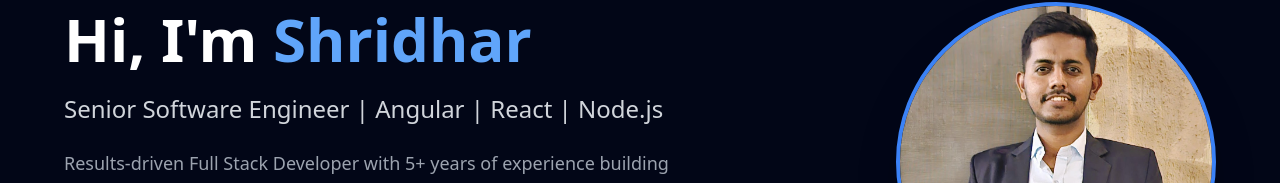
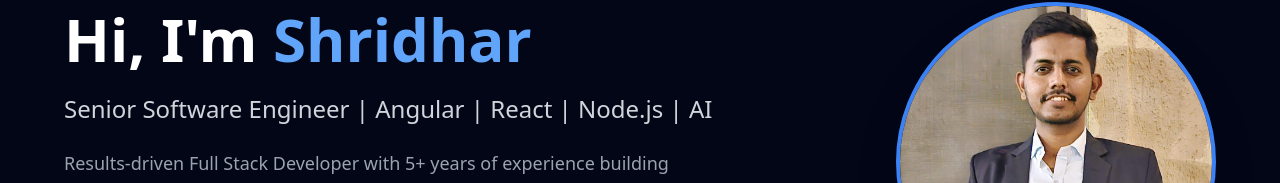
Before and after one commit to shridharsc/react-portfolio, a React (Create React App) app: page / in a window 1280 px wide. Shown: the part 170-353 px from the top of the page. Built offline with nearby package versions, Linux system fonts and the light colour scheme.

Commit message:
add Ai text

```diff
--- a/src/App.js
+++ b/src/App.js
@@ -50,7 +50,7 @@ export default function App() {
           </h1>
 
           <p className="text-lg md:text-2xl text-gray-300 mb-6">
-            Senior Software Engineer | Angular | React | Node.js
+            Senior Software Engineer | Angular | React | Node.js | AI
           </p>
 
           <p className="text-gray-400 leading-8 mb-8 text-sm md:text-lg">
```
